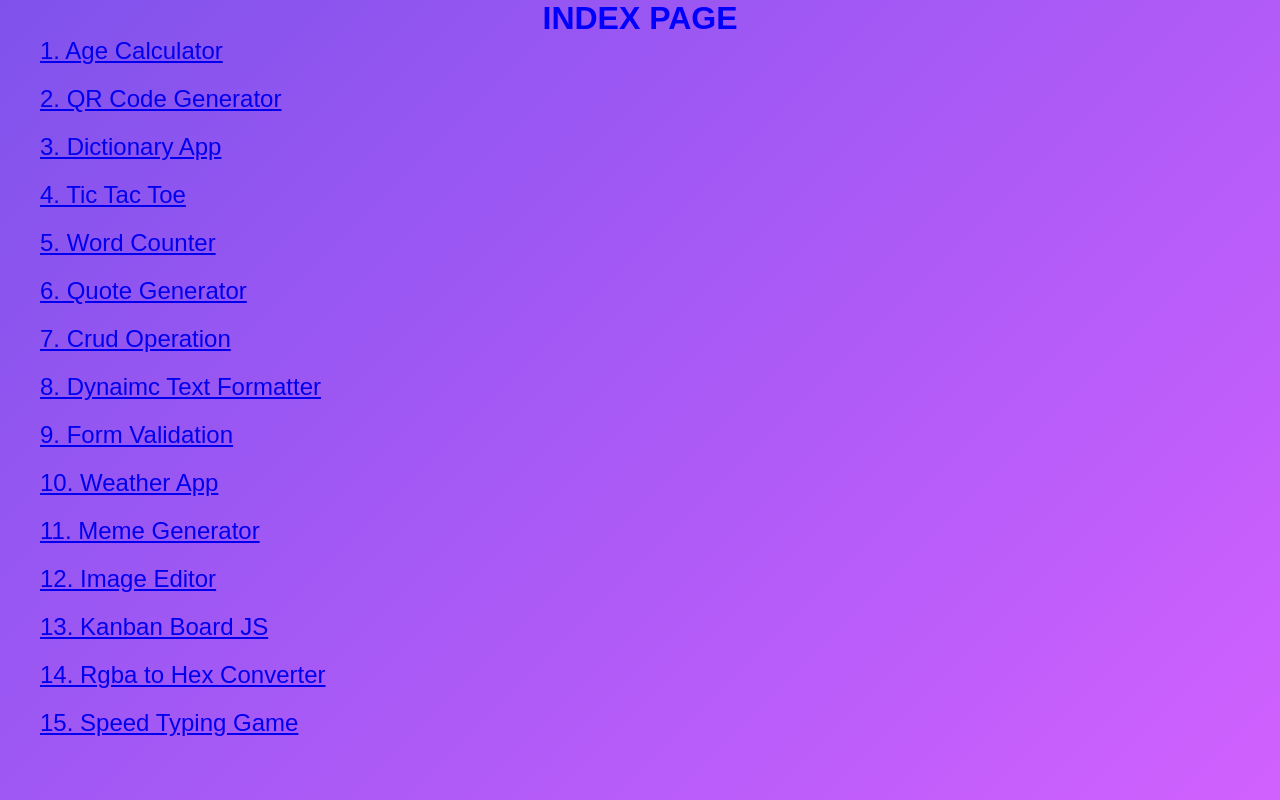
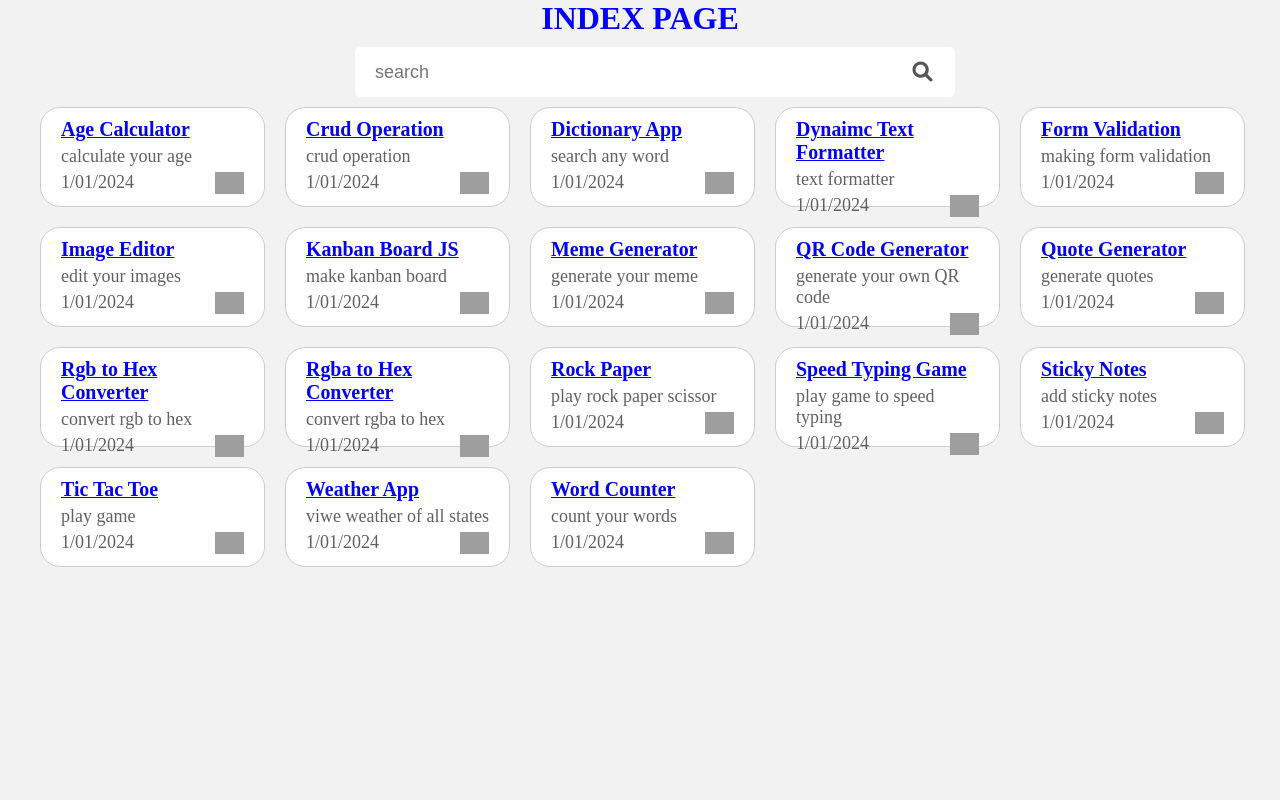
Before and after one commit to vsyst-support/js-projects, a plain HTML site: page index.html in a window 1280 px wide. Drawn offline with Linux system fonts and the light colour scheme; files that its build step writes are made by us from their sources; grey boxes are pictures that could not be loaded.

Commit message:
search and filter websites

```diff
--- a/index.html
+++ b/index.html
@@ -6,70 +6,36 @@
     <meta name="viewport" content="width=device-width, initial-scale=1.0" />
 
     <!-- custom css file link -->
-    <link rel="stylesheet" href="style.css" />
+
+    <link
+      rel="stylesheet"
+      href="https://cdnjs.cloudflare.com/ajax/libs/font-awesome/6.0.0-beta3/css/all.min.css"
+    />
+
+    <link rel="stylesheet" href="./style.css" />
   </head>
   <body>
-    <h1 style="text-align: center; color: blue">INDEX PAGE</h1>
-    <div style="font-size: 24px; margin-left: 30px">
-      <p style="margin-left: 10px; display: flex; flex-direction: column">
-        <a href="./agecalculator/calculator.html">1. Age Calculator</a>
-        <a style="margin-top: 20px" href="./qrcodeGenerator/index.html"
-          >2. QR Code Generator</a
-        >
-        <a style="margin-top: 20px" href="./dictionaryApp/index.html"
-          >3. Dictionary App</a
-        >
-
-        <a style="margin-top: 20px" href="./ticTacToe/index.html"
-          >4. Tic Tac Toe</a
-        >
-
-        <a style="margin-top: 20px" href="./wordCounter/index.html"
-          >5. Word Counter</a
-        >
-
-        <a style="margin-top: 20px" href="./quoteGenerator/index.html"
-          >6. Quote Generator</a
-        >
-
-        <a style="margin-top: 20px" href="./crudOperation/index.html"
-          >7. Crud Operation
-        </a>
-
-        <a style="margin-top: 20px" href="./dynamicTextFormatter/index.html"
-          >8. Dynaimc Text Formatter
-        </a>
-
-        <a style="margin-top: 20px" href="./formValidation/index.html"
-          >9. Form Validation
-        </a>
-
-        <a style="margin-top: 20px" href="./weatherApp/index.html"
-          >10. Weather App
-        </a>
-
-        <a style="margin-top: 20px" href="./memeGenerator/index.html"
-          >11. Meme Generator
-        </a>
-
-
-        <a style="margin-top: 20px" href="./ImageEditor/index.html"
-          >12. Image Editor
-        </a>
-
-        <a style="margin-top: 20px" href="./kanbanBoardJs/index.html"
-         >13. Kanban Board JS
-        </a>
-
-        <a style="margin-top: 20px" href="./rgbaToHexConverter/index.html"
-         >14. Rgba to Hex Converter
-        </a>
-
-        <a style="margin-top: 20px" href="./speedTypingGame/index.html"
-          >15. Speed Typing Game
-        </a>
-
-      </p>
+    <h1 class="title">INDEX PAGE</h1>
+    <div class="list-style">
+      <div class="search-box">
+        <div class="row">
+          <input
+            type="text"
+            id="inputBox"
+            placeholder="search"
+            autocomplete="off"
+          />
+          <button class="search">
+            <i class="fa-solid fa-magnifying-glass"></i>
+          </button>
+        </div>
+      </div>
+      <!-- <div style="display: flex; flex-direction: row"> -->
+      <!-- <div class="alignment"> -->
+      <div style="display: flex; flex-wrap: wrap" id="root"></div>
+      <!-- </div> -->
+      <!-- </div> -->
+      <script src="./script.js"></script>
     </div>
   </body>
 </html>
--- /dev/null
+++ b/script.js
@@ -0,0 +1,193 @@
+const inputBox = document.getElementById("input-box");
+const resultBox = document.querySelector(".result-box");
+const button = document.querySelector(".fa-solid");
+
+let names = [
+  {
+    title: "Age Calculator",
+    href: "./agecalculator/calculator.html",
+    date: "1/01/2024",
+    description: "calculate your age",
+    youtubelink: "https://www.youtube.com/watch?v=w6-9PfboI2g",
+  },
+  {
+    title: "QR Code Generator",
+    href: "./qrcodeGenerator/index.html",
+    date: "1/01/2024",
+    description: "generate your own QR code",
+    youtubelink: "https://www.youtube.com/watch?v=g1j9rR-H1lk",
+  },
+  {
+    title: "Dictionary App",
+    href: "./dictionaryApp/index.html",
+    date: "1/01/2024",
+    description: "search any word",
+    youtubelink: "https://www.youtube.com/watch?v=uqgCF3JIHkA",
+  },
+
+  {
+    title: "Tic Tac Toe",
+    href: "./ticTacToe/index.html",
+    date: "1/01/2024",
+    description: "play game",
+    youtubelink: "https://www.youtube.com/watch?v=al_AgC2NSCo",
+  },
+
+  {
+    title: "Word Counter",
+    href: "./wordCounter/index.html",
+    date: "1/01/2024",
+    description: "count your words",
+    youtubelink: "https://www.youtube.com/watch?v=mJ3EgpaiB7c",
+  },
+  {
+    title: "Quote Generator",
+    href: "./quoteGenerator/index.html",
+    date: "1/01/2024",
+    description: "generate quotes",
+    youtubelink: "https://www.youtube.com/watch?v=FiUVwPYYT5A",
+  },
+  {
+    title: "Crud Operation",
+    href: "./crudOperation/index.html",
+    date: "1/01/2024",
+    description: "crud operation",
+    youtubelink: "https://www.youtube.com/watch?v=KiRKUTDYlG8",
+  },
+  {
+    title: "Dynaimc Text Formatter",
+    href: "./dynamicTextFormatter/index.html",
+    date: "1/01/2024",
+    description: "text formatter",
+    youtubelink: "https://www.youtube.com/watch?v=_pxu75RoiXI",
+  },
+  {
+    title: "Form Validation",
+    href: "./formValidation/index.html",
+    date: "1/01/2024",
+    description: "making form validation",
+    youtubelink: "https://www.youtube.com/watch?v=fz8bwvn9lA4",
+  },
+
+  {
+    title: "Weather App",
+    href: "./weatherApp/index.html",
+    date: "1/01/2024",
+    description: "viwe weather of all states",
+    youtubelink: "https://www.youtube.com/watch?v=2jjR-iGxVYM",
+  },
+
+  {
+    title: "Meme Generator",
+    href: "./memeGenerator/index.html",
+    date: "1/01/2024",
+    description: "generate your meme",
+    youtubelink: "https://www.youtube.com/watch?v=io5FcMAdLyQ",
+  },
+
+  {
+    title: "Image Editor",
+    href: "./ImageEditor/index.html",
+    date: "1/01/2024",
+    description: "edit your images",
+    youtubelink: "https://www.youtube.com/watch?v=e_QGePW-GBw",
+  },
+
+  {
+    title: "Kanban Board JS",
+    href: "./kanbanBoardJs/index.html",
+    date: "1/01/2024",
+    description: "make kanban board",
+    youtubelink: "https://www.youtube.com/watch?v=ijQ6dCughW8",
+  },
+
+  {
+    title: "Rgba to Hex Converter",
+    href: "./rgbaToHexConverter/index.html",
+    date: "1/01/2024",
+    description: "convert rgba to hex",
+    youtubelink: "https://www.youtube.com/watch?v=z_XyZDdLnUE",
+  },
+
+  {
+    title: "Speed Typing Game",
+    href: "./speedTypingGame/index.html",
+    date: "1/01/2024",
+    description: "play game to speed typing",
+    youtubelink: "https://www.youtube.com/watch?v=R-7eQIHRszQ",
+  },
+
+  {
+    title: "Sticky Notes",
+    href: "./stickynotes/src/index.html",
+    date: "1/01/2024",
+    description: "add sticky notes",
+    youtubelink: "https://www.youtube.com/watch?v=Efo7nIUF2JY",
+  },
+  {
+    title: "Rock Paper",
+    href: "./rockPaper/index.html",
+    date: "1/01/2024",
+    description: "play rock paper scissor",
+    youtubelink: "https://www.youtube.com/watch?v=YZ6MUikiHxE",
+  },
+  {
+    title: "Rgb to Hex Converter",
+    href: "./rgbToHexConverter/index.html",
+    date: "1/01/2024",
+    description: "convert rgb to hex",
+    youtubelink: "https://www.youtube.com/watch?v=wDCU2XCOh40",
+  },
+];
+
+let sortedNames = [];
+
+const input = document.getElementById("inputBox");
+const root = document.getElementById("root");
+
+const displayWebsites = ({ websites, sortedNames }) => {
+  for (let website of sortedNames) {
+    websites =
+      websites +
+      `
+
+      <div style="background-color: white; border-radius: 20px; width:18%; height:100px; padding: 10px 20px; margin: 10px; border: 1px solid #CDCDCD;">
+      <h5><a href=${website.href}>${website.title}</a></h5>
+      <p style="font-size:18px; color: #616161; margin-top:5px;">${website.description}</p>
+      <div style="display: flex; justify-content: space-between; margin-top:5px;">
+        <div style="font-size:18px; color: #616161;">${website.date}</div>
+        <a href=${website.youtubelink}>
+                <img  src="https://upload.wikimedia.org/wikipedia/commons/e/ef/Youtube_logo.png?20220706172052" height="22" alt="logo">
+              </a>
+      </div>
+    </div>
+
+    `;
+  }
+  return websites;
+};
+
+window.onload = () => {
+  let websites = "";
+  sortedNames = names.sort((a, b) => (a.title < b.title ? -1 : 1));
+  const htmlWeb = displayWebsites({ websites, sortedNames });
+
+  //   console.log(websites);
+  root.innerHTML = htmlWeb;
+};
+
+input.addEventListener("keyup", (e) => {
+  const searchString = e.target.value;
+  let websites = "";
+  sortedNames = names.sort((a, b) => (a.title < b.title ? -1 : 1));
+
+  const filterWebsites = sortedNames?.filter((character) => {
+    return (
+      character.title.toLowerCase().includes(searchString) ||
+      character.description.toLowerCase().includes(searchString)
+    );
+  });
+  const htmlWeb = displayWebsites({ websites, sortedNames: filterWebsites });
+
+  root.innerHTML = htmlWeb;
+});
--- /dev/null
+++ b/style.css
@@ -0,0 +1,75 @@
+* {
+    margin: 0;
+    padding: 0;
+    font-size: "Poppins", sans-serif;
+    box-sizing: border-box;
+  }
+  body {
+    background: #f2f2f2;
+  }
+  .search-box {
+    width: 600px;
+    background: #fff;
+    border-radius: 5px;
+    margin: 10px auto 0;
+  }
+
+  .row {
+    display: flex;
+    justify-content: center;
+    padding: 10px 20px;
+  }
+
+  input[type="text"] {
+    flex: 1;
+    height: 30px;
+    background: transparent;
+    /* background-color: #f33; */
+    border: 0;
+    outline: 0;
+    font-size: 18px;
+    color: #333;
+  }
+
+  button {
+    background: transparent;
+    border: 0;
+    outline: 0;
+  }
+
+  button .fa-solid {
+    width: 25px;
+    color: #555;
+    font-size: 20px;
+    cursor: pointer;
+  }
+
+  .row-apart {
+    display: flex;
+    flex-direction: column;
+    /* flex-wrap: wrap; */
+  }
+
+  .top {
+    margin-top: 20px;
+  }
+
+  .alignment {
+    display: flex;
+    flex-wrap: wrap;
+  }
+
+  .title {
+    text-align: center;
+    color: blue;
+  }
+
+  .list-style {
+    font-size: 24px;
+    margin-left: 30px;
+  }
+
+  .title {
+    text-align: center;
+    color: blue;
+  }
```
